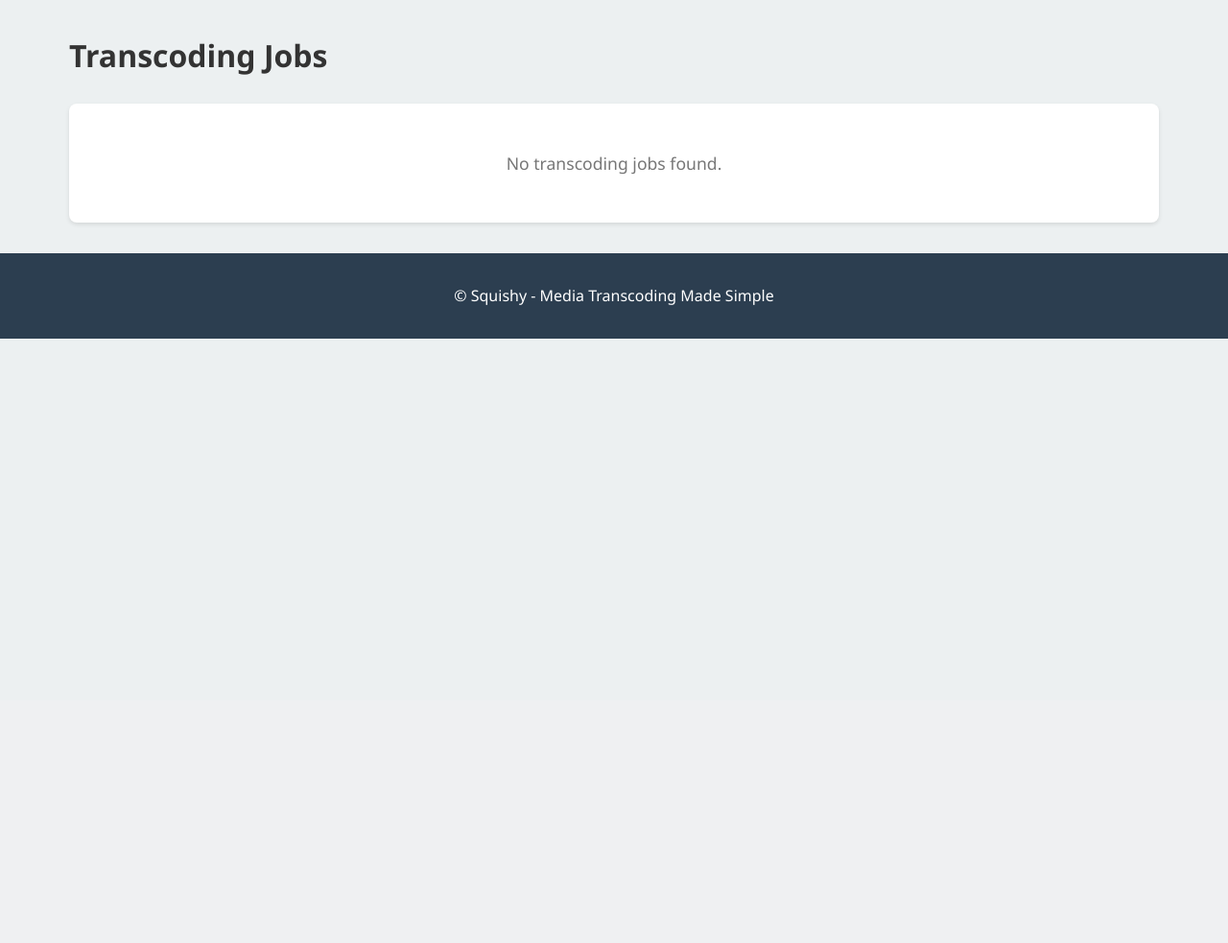
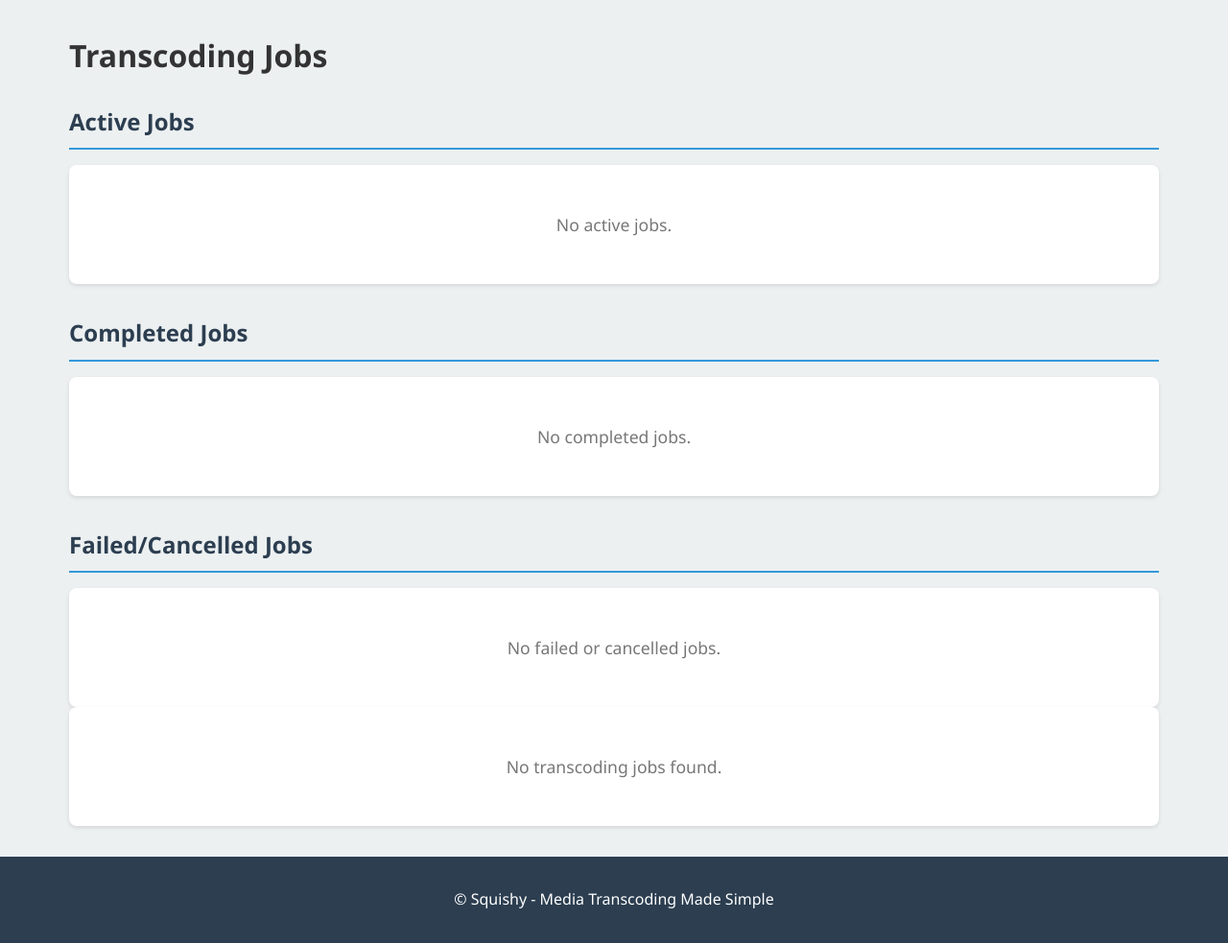
Before and after one commit to cleverdevil/squishy, a Flask app: page /jobs in a window 1280 px wide. Shown: the part 70-1053 px from the top of the page at 96% size. Before the commit the page ends 423 px from the top, so only its background shows below. Run offline with Flask 3, Linux system fonts and the light colour scheme; data that the repository does not hold is empty; some libraries are stand-ins or nearby versions.

Commit message:
Group jobs by status on the Jobs page
- Organize jobs into three separate tables: Active, Completed, and Failed/Cancelled
- Update the UI to show each job type in its own section
- Update JavaScript to handle status changes and reload if needed
- Add styling for better visual separation between job groups
- Sort active jobs to show processing jobs before pending jobs

```diff
--- a/squishy/blueprints/ui.py
+++ b/squishy/blueprints/ui.py
@@ -134,11 +134,13 @@ def transcode(media_id):
 
 @ui_bp.route("/jobs")
 def jobs():
-    """Display transcoding jobs."""
+    """Display transcoding jobs grouped by status."""
     from squishy.transcoder import JOBS
 
     # Get media items for each job to display title instead of ID
-    job_data = []
+    active_jobs = []
+    completed_jobs = []
+    failed_jobs = []
 
     # Helper function to format file size
     def format_file_size(bytes_size):
@@ -177,26 +179,59 @@ def jobs():
                 else:
                     media_title = media_item.display_name
 
-                job_data.append({
+                job_data = {
                     "job": job,
                     "media_title": media_title,
                     "file_size": file_size
-                })
+                }
+
+                # Categorize job by status
+                if job.status in ["processing", "pending"]:
+                    active_jobs.append(job_data)
+                elif job.status == "completed":
+                    completed_jobs.append(job_data)
+                else:  # failed or cancelled
+                    failed_jobs.append(job_data)
+
             except (FileNotFoundError, OSError):
                 # Handle case where file doesn't exist or can't be accessed
-                job_data.append({
+                job_data = {
                     "job": job,
                     "media_title": media_item.display_name if media_item else "Unknown",
                     "file_size": "N/A"
-                })
+                }
+
+                # Categorize job by status
+                if job.status in ["processing", "pending"]:
+                    active_jobs.append(job_data)
+                elif job.status == "completed":
+                    completed_jobs.append(job_data)
+                else:  # failed or cancelled
+                    failed_jobs.append(job_data)
         else:
-            job_data.append({
+            job_data = {
                 "job": job,
                 "media_title": "Unknown",
                 "file_size": "N/A"
-            })
+            }
 
-    return render_template("ui/jobs.html", job_data=job_data)
+            # Categorize job by status
+            if job.status in ["processing", "pending"]:
+                active_jobs.append(job_data)
+            elif job.status == "completed":
+                completed_jobs.append(job_data)
+            else:  # failed or cancelled
+                failed_jobs.append(job_data)
+
+    # Sort active jobs to put processing ones first, then pending ones
+    active_jobs.sort(key=lambda x: 0 if x["job"].status == "processing" else 1)
+
+    return render_template(
+        "ui/jobs.html",
+        active_jobs=active_jobs,
+        completed_jobs=completed_jobs,
+        failed_jobs=failed_jobs
+    )
 @ui_bp.route("/jobs/<job_id>/cancel", methods=["POST"])
 def cancel_job(job_id):
     """Cancel a transcoding job."""
--- a/squishy/static/css/style.css
+++ b/squishy/static/css/style.css
@@ -330,6 +330,18 @@ button:hover {
   margin-bottom: 1.5rem;
 }
 
+.jobs-list h2 {
+  margin-top: 2rem;
+  margin-bottom: 1rem;
+  color: var(--primary-color);
+  border-bottom: 2px solid var(--secondary-color);
+  padding-bottom: 0.5rem;
+}
+
+.jobs-list h2:first-of-type {
+  margin-top: 1rem;
+}
+
 table {
   width: 100%;
   border-collapse: collapse;
@@ -337,6 +349,7 @@ table {
   border-radius: 8px;
   overflow: hidden;
   box-shadow: 0 2px 4px rgba(0, 0, 0, 0.1);
+  margin-bottom: 2rem;
 }
 
 thead {
--- a/squishy/templates/ui/jobs.html
+++ b/squishy/templates/ui/jobs.html
@@ -6,28 +6,16 @@
 <div class="jobs-list">
     <h1>Transcoding Jobs</h1>
 
-    {% if job_data %}
-    <table>
-        <thead>
-            <tr>
-                <th>Media</th>
-                <th>Size</th>
-                <th>Profile</th>
-                <th>Status</th>
-                <th>Progress</th>
-                <th>Actions</th>
-            </tr>
-        </thead>
-        <tbody>
-            {% for item in job_data %}
+    {# Macro for job row to avoid code duplication #}
+    {% macro render_job_row(item, queue_index=0) %}
     <tr data-job-id="{{ item.job.id }}">
         <td>{{ item.media_title }}</td>
         <td>{{ item.file_size }}</td>
         <td>{{ item.job.profile_name }}</td>
         <td class="status-{{ item.job.status }} status" data-job-id="{{ item.job.id }}">
             {{ item.job.status }}
-                    {% if item.job.status == "pending" and loop.index0 > 0 %}
-                    <span class="queue-position">(Queue position: {{ loop.index0 }})</span>
+            {% if item.job.status == "pending" and queue_index > 0 %}
+            <span class="queue-position">(Queue position: {{ queue_index }})</span>
             {% endif %}
         </td>
         <td>
@@ -106,10 +94,88 @@
         </td>
     </tr>
     {% endif %}
+    {% endmacro %}
+
+    {# Active Jobs Section #}
+    <h2>Active Jobs</h2>
+    {% if active_jobs %}
+    <table>
+        <thead>
+            <tr>
+                <th>Media</th>
+                <th>Size</th>
+                <th>Profile</th>
+                <th>Status</th>
+                <th>Progress</th>
+                <th>Actions</th>
+            </tr>
+        </thead>
+        <tbody>
+            {% for item in active_jobs %}
+                {{ render_job_row(item, loop.index0) }}
             {% endfor %}
         </tbody>
     </table>
     {% else %}
+    <div class="empty-state">
+        <p>No active jobs.</p>
+    </div>
+    {% endif %}
+
+    {# Completed Jobs Section #}
+    <h2>Completed Jobs</h2>
+    {% if completed_jobs %}
+    <table>
+        <thead>
+            <tr>
+                <th>Media</th>
+                <th>Size</th>
+                <th>Profile</th>
+                <th>Status</th>
+                <th>Progress</th>
+                <th>Actions</th>
+            </tr>
+        </thead>
+        <tbody>
+            {% for item in completed_jobs %}
+                {{ render_job_row(item) }}
+            {% endfor %}
+        </tbody>
+    </table>
+    {% else %}
+    <div class="empty-state">
+        <p>No completed jobs.</p>
+    </div>
+    {% endif %}
+
+    {# Failed Jobs Section #}
+    <h2>Failed/Cancelled Jobs</h2>
+    {% if failed_jobs %}
+    <table>
+        <thead>
+            <tr>
+                <th>Media</th>
+                <th>Size</th>
+                <th>Profile</th>
+                <th>Status</th>
+                <th>Progress</th>
+                <th>Actions</th>
+            </tr>
+        </thead>
+        <tbody>
+            {% for item in failed_jobs %}
+                {{ render_job_row(item) }}
+            {% endfor %}
+        </tbody>
+    </table>
+    {% else %}
+    <div class="empty-state">
+        <p>No failed or cancelled jobs.</p>
+    </div>
+    {% endif %}
+
+    {# Display a message if no jobs at all #}
+    {% if not active_jobs and not completed_jobs and not failed_jobs %}
     <div class="empty-state">
         <p>No transcoding jobs found.</p>
     </div>
@@ -209,9 +275,18 @@
 
     // Update a specific job's UI elements
     function updateJobElement(job) {
-        // Find the status element for this job
-        const statusEl = document.querySelector(`tr td.status-${job.status}[data-job-id="${job.id}"]`);
+        // Find the status element for this job - it might be in any of the three tables
+        const statusEl = document.querySelector(`tr td.status[data-job-id="${job.id}"]`);
         if (!statusEl) return;
+
+        // Check if the job status has changed
+        const currentStatus = statusEl.className.split(' ').find(cls => cls.startsWith('status-')).replace('status-', '');
+        if (currentStatus !== job.status) {
+            // Status has changed - we need to reload the page to move the job to the correct table
+            saveOpenLogStates();
+            location.reload();
+            return;
+        }
 
         // Update the progress if it's a processing job
         const progressContainer = document.querySelector(`tr[data-job-id="${job.id}"] .progress-container`);
```
Lines whose indentation alone changed are shown as unchanged.
